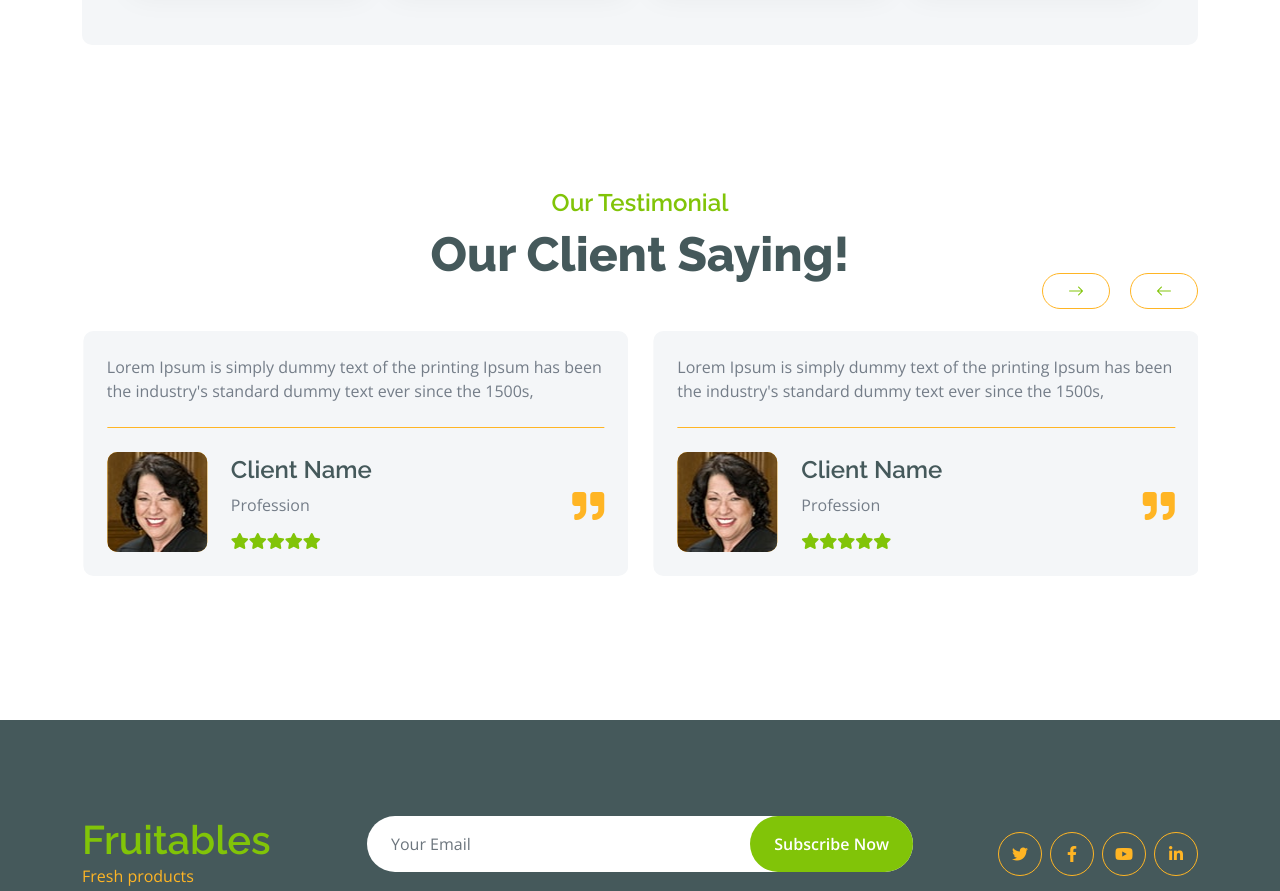
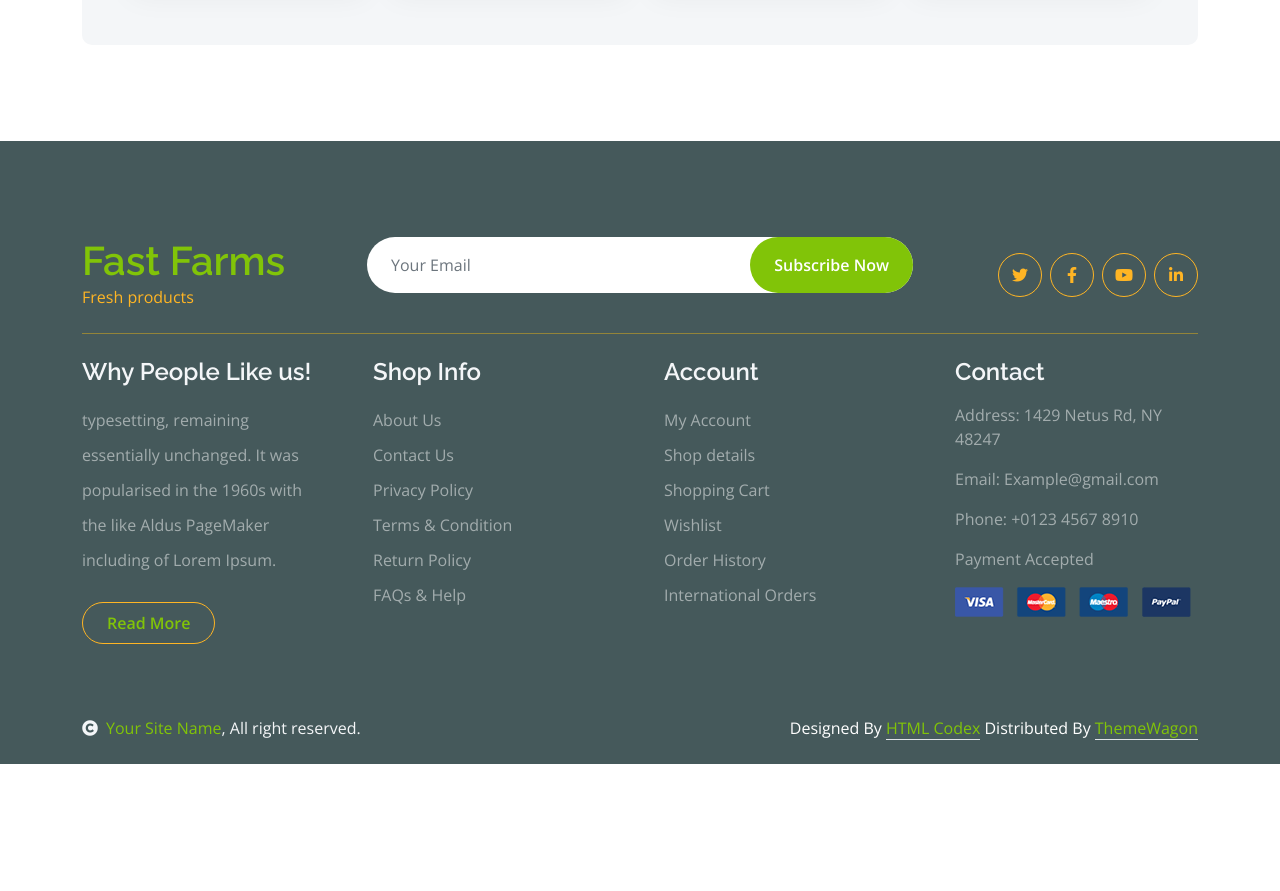
Before and after one commit to Amara-chi/FastFarm, a plain HTML site: page index.html in a window 1280 px wide. Shown: the part 6098-6989 px from the top of the page. After the commit the page ends 6862 px from the top, so only its background shows below. Drawn offline with nearby package versions, Linux system fonts and the light colour scheme.

Commit message:
Update index.html

```diff
--- a/index.html
+++ b/index.html
@@ -1001,8 +1001,8 @@
         <!-- Fact Start -->
 
 
-        <!-- Tastimonial Start -->
-        <div class="container-fluid testimonial py-5">
+    <!-- Tastimonial Start -->
+          <!--  <div class="container-fluid testimonial py-5">
             <div class="container py-5">
                 <div class="testimonial-header text-center">
                     <h4 class="text-primary">Our Testimonial</h4>
@@ -1086,7 +1086,7 @@
                     </div>
                 </div>
             </div>
-        </div>
+        </div> -->
         <!-- Tastimonial End -->
 
 
@@ -1097,7 +1097,7 @@
                     <div class="row g-4">
                         <div class="col-lg-3">
                             <a href="#">
-                                <h1 class="text-primary mb-0">Fruitables</h1>
+                                <h1 class="text-primary mb-0">Fast Farms</h1>
                                 <p class="text-secondary mb-0">Fresh products</p>
                             </a>
                         </div>
```
